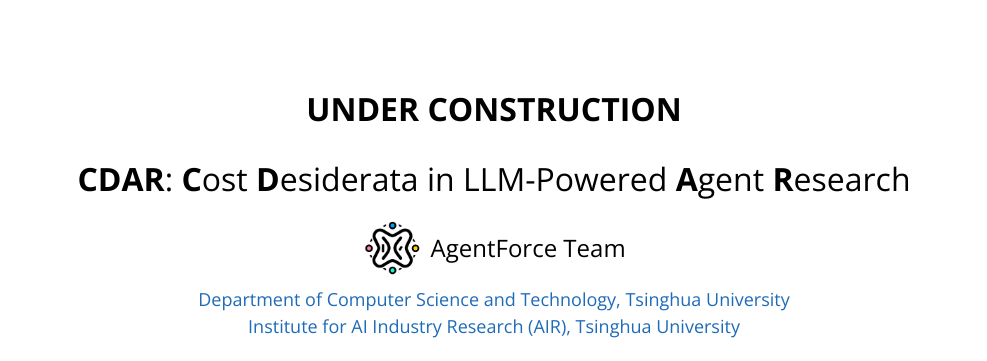
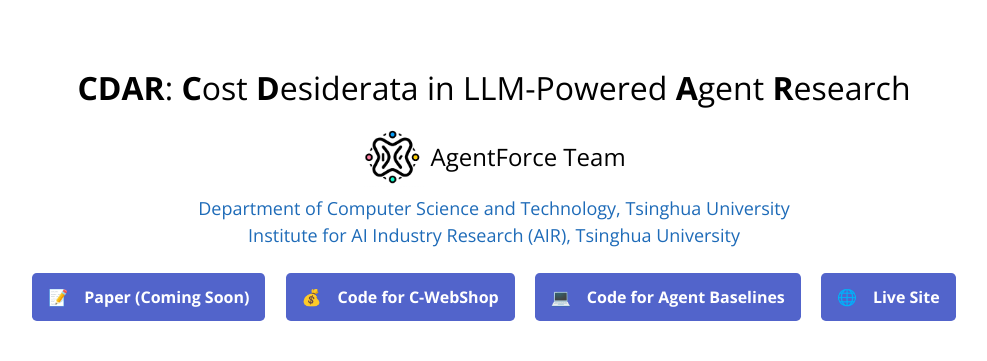
Before and after one commit to agent-force/agent-force.github.io, a Jekyll site: the page built from cost-desiderata-agent-research.md, in a window 1280 px wide and 900 px high, cut to the strip 0-361 px from the top of the window. Shown: the whole strip, without its empty margins (146-1133 px from the left). Built offline with Jekyll 4.4.1, drawn with Linux system fonts in a browser that asks for light colours; our own code applies the rules of GitHub Pages for plain Markdown files.

Commit message:
remove under construction

```diff
--- a/_layouts/cost-desiderata-agent-research.html
+++ b/_layouts/cost-desiderata-agent-research.html
@@ -34,7 +34,6 @@
   </head>
   <body>
     <header class="page-header" role="banner">
-      <h1>UNDER CONSTRUCTION</h1>
       <font size=6><b>CDAR</b>: <b>C</b>ost <b>D</b>esiderata in LLM-Powered <b>A</b>gent <b>R</b>esearch</font>
 
       <div style="margin-top: 1rem">
```
